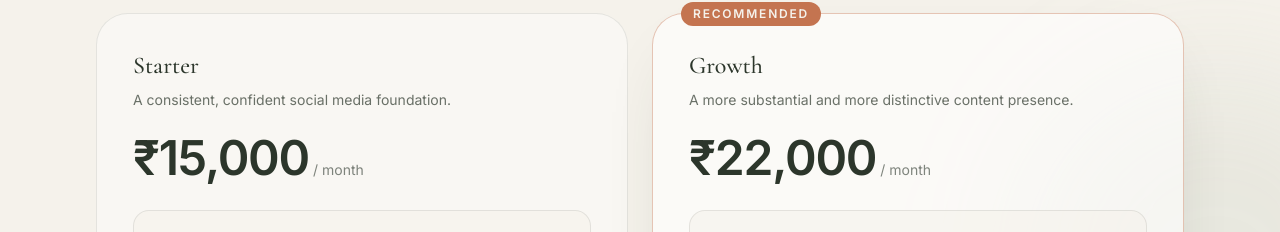
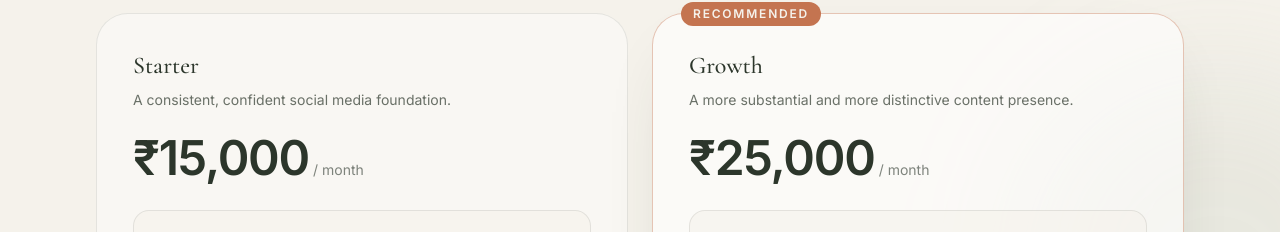
Before and after one commit to Haivybash/claritypeaks, a Next.js app: page / in a window 1280 px wide. Shown: the part 1955-2187 px from the top of the page. Built offline with nearby package versions, Linux system fonts and the light colour scheme.

Commit message:
Update pricing.tsx
changged price for growth plan

```diff
--- a/src/components/pricing.tsx
+++ b/src/components/pricing.tsx
@@ -107,7 +107,7 @@ export function Pricing() {
           {/* Growth — visually distinct */}
           <PlanCard
             name="Growth"
-            price="₹22,000"
+            price="₹25,000"
             cadence="/ month"
             tagline="A more substantial and more distinctive content presence."
             features={growthFeatures}
```
